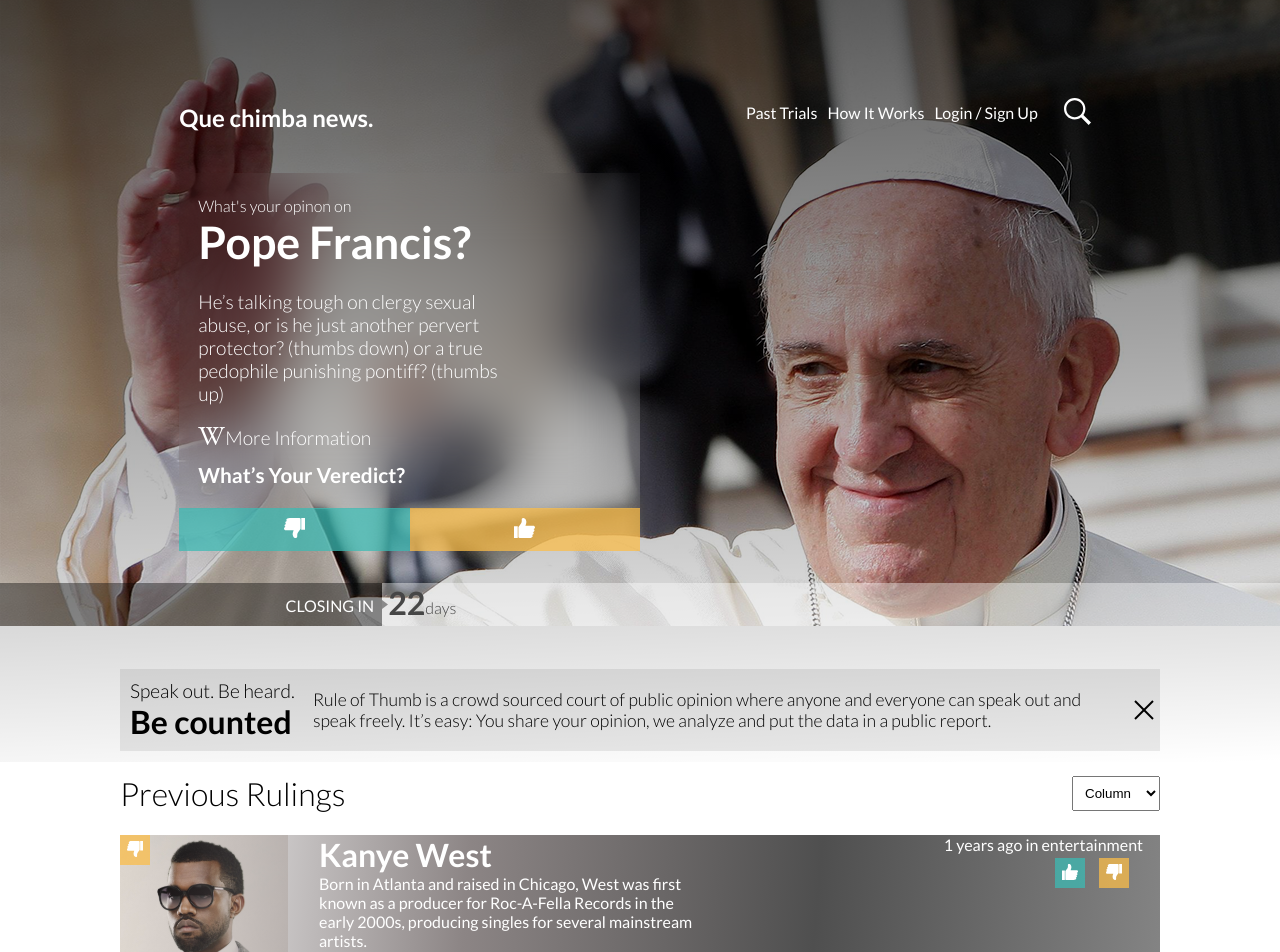
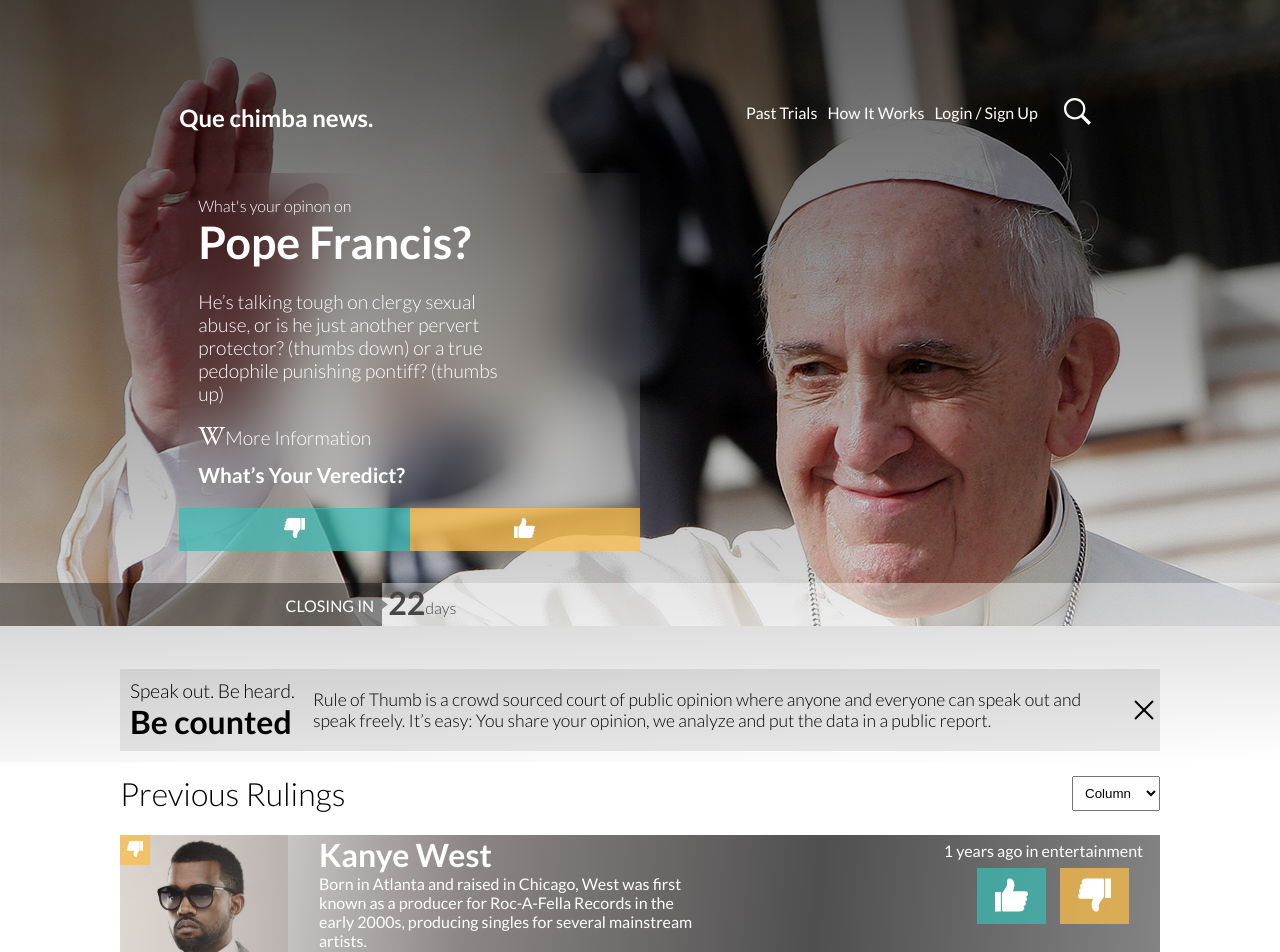
Before and after one commit to karttofer/zemoga-t, a React (Create React App) app: page /home in a window 1280 px wide. Shown: the top 952 px of the page. Built offline with nearby package versions, Linux system fonts and the light colour scheme.

Commit message:
improve thumbs styles

```diff
--- a/src/components/Card.js
+++ b/src/components/Card.js
@@ -86,31 +86,35 @@ const VoteWrapper = styled.div`
   }
 `;
 
-const TimeWrapper = styled.div``;
+const TimeWrapper = styled.div`
+  margin: 6px 0px 0px 0px;
+`;
 
 const VoteButtonWrapper = styled.div`
-  height: 38px;
+  height: 72px;
   display: flex;
   align-items: center;
 `;
 
 const VoteButton = styled.button`
   width: ${(props) => props.width};
-  height: 30px;
+  height: ${(props) => props.height};
   margin: ${(props) => props.margin};
   background: ${(props) => props.bgColorCode};
   border: ${(props) => props.border};
   cursor: pointer;
 
   img {
-    width: 16px;
-    height: 16px;
+    width: ${(props) => props.ImgWidth};
+    height: ${(props) => props.ImgHeight};
   }
 
   @media (max-width: 600px) {
     width: 30px;
+    height: 30px;
     img {
-      width: 30px;
+      width: 31px;
+      height: 16px;
       margin: auto;
     }
     margin: ${(props) => props.marginOnMedia};
@@ -243,7 +247,10 @@ const Card = ({
       >
         <DescriptionWrapper gridColumn={isColumn ? '10% auto' : '199px auto'}>
           <VoteButton
+            height='30px'
             width='30px'
+            ImgWidth='16px'
+            ImgHeight='16px'
             margin={isColumn ? '5px 14px 0px 0px' : ''}
             border='none'
             bgColorCode={
@@ -273,7 +280,10 @@ const Card = ({
             {alreadyVoted === false && (
               <>
                 <VoteButton
-                  width='30px'
+                  ImgWidth={isColumn ? '16px' : '33px'}
+                  ImgHeight={isColumn ? '16px' : '46px'}
+                  height={isColumn ? '30px' : '56px'}
+                  width={isColumn ? '30px' : '69px'}
                   onClick={() =>
                     btnSelected !== 'upVote'
                       ? setBtnSelected('upVote')
@@ -286,7 +296,10 @@ const Card = ({
                   <img alt='thumbsUp' src={ThumbsUp} />
                 </VoteButton>
                 <VoteButton
-                  width='30px'
+                  ImgWidth={isColumn ? '16px' : '33px'}
+                  ImgHeight={isColumn ? '16px' : '46px'}
+                  height={isColumn ? '30px' : '56px'}
+                  width={isColumn ? '30px' : '69px'}
                   onClick={() =>
                     btnSelected !== 'downVote'
                       ? setBtnSelected('downVote')
```
